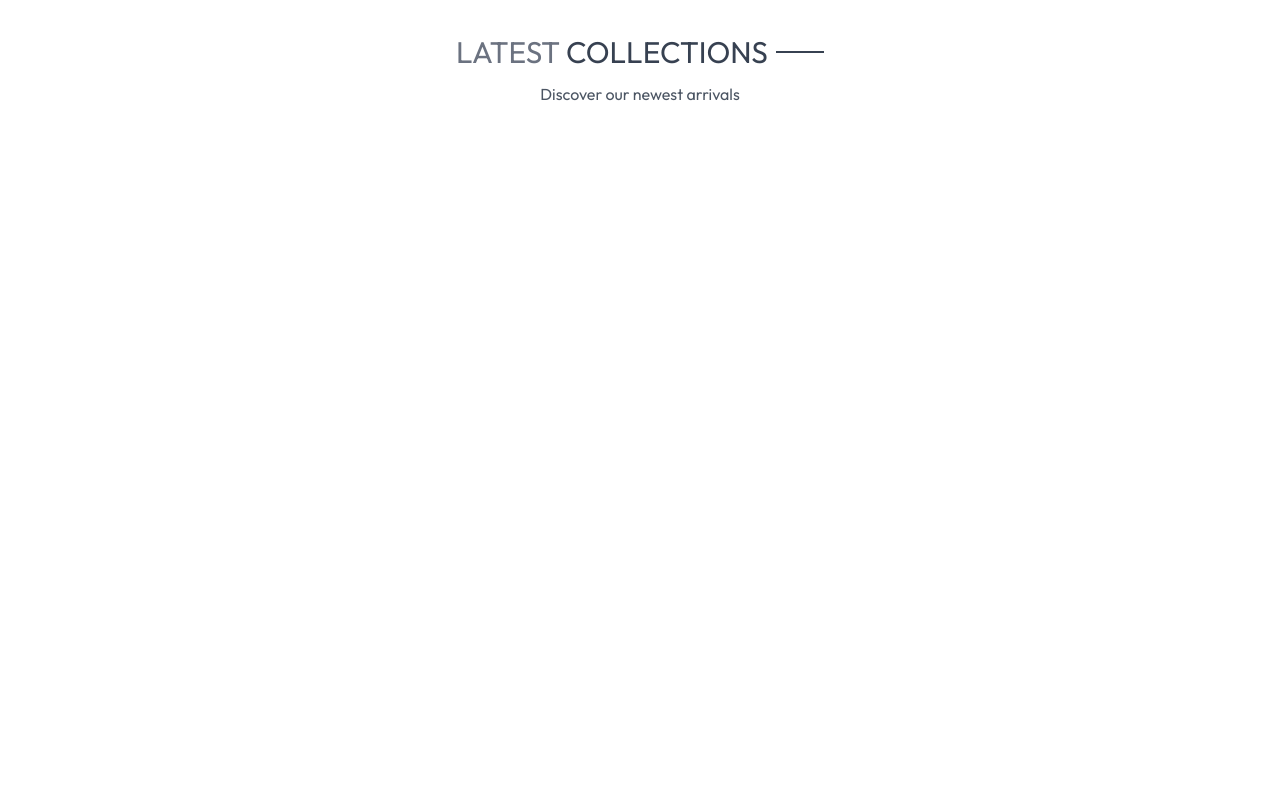
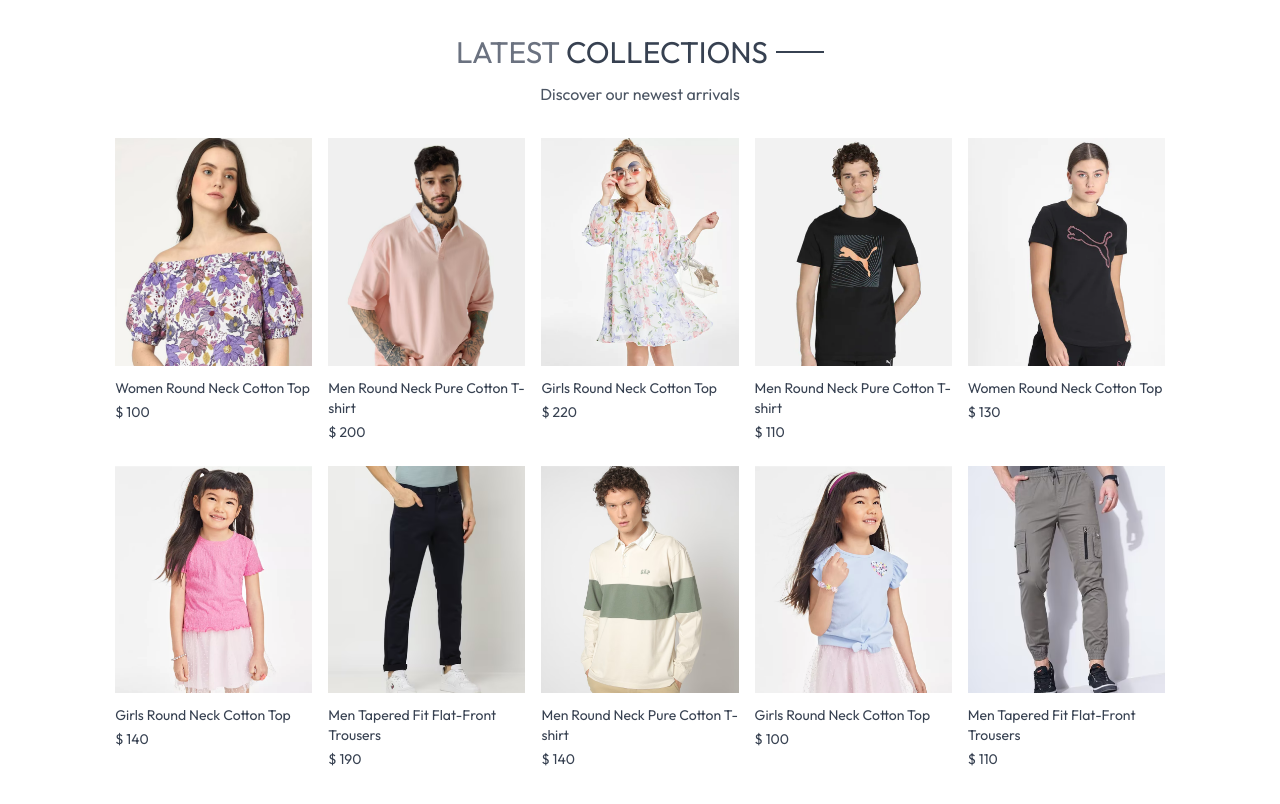
Before and after one commit to CalebM7/ECommerce-Frontend, a React (Vite) app: page / in a window 1280 px wide. Shown: the part 540-1344 px from the top of the page. Before the commit the page ends 800 px from the top, so only its background shows below. Built offline with nearby package versions, Linux system fonts and the light colour scheme.

Commit message:
Display product list , map it with setLatestProducts array , with new component product item

```diff
--- a/src/components/LatestCollection.jsx
+++ b/src/components/LatestCollection.jsx
@@ -1,6 +1,7 @@
 import React, { useContext, useEffect, useState } from 'react';
 import { ShopContext } from '../context/ShopContext';
 import Title from './Title';
+import ProductItem from './ProductItem';
 
 const LatestCollection = () => {
   const { products } = useContext(ShopContext);
@@ -8,7 +9,7 @@
 
   useEffect(() => {
     setLatestProducts(products.slice(0, 10));
-  }, [])
+  }, []);
 
   return (
     <div className="my-10">
@@ -19,7 +20,18 @@
         </p>
       </div>
 
-
+      {/* Rendering Products */}
+      <div className="grid grid-cols-2 sm:grid-cols-3 md:grid-cols-4 lg:grid-cols-5 gap-4 gap-y-6">
+        {latestProducts.map((item, index) => (
+          <ProductItem
+            key={index}
+            id={item._id}
+            image={item.image}
+            name={item.name}
+            price={item.price}
+          />
+        ))}
+      </div>
     </div>
   );
 };
--- /dev/null
+++ b/src/components/ProductItem.jsx
@@ -0,0 +1,24 @@
+import React, { useContext } from 'react';
+import { ShopContext } from '../context/ShopContext';
+import { Link } from 'react-router-dom';
+
+const ProductItem = ({ id, image, name, price }) => {
+  const { currency } = useContext(ShopContext);
+  return (
+    <Link className="text-gray-700 cursor-pointer" to={`/product/${id}`}>
+      <div className="overflow-hidden">
+        <img
+          className="hover:scale-110 transition ease-in-out"
+          src={image[0]}
+          alt=""
+        />
+      </div>
+      <p className="pt-3 pb-1 text-sm">{name}</p>
+      <p className="text-sm font-medium">
+        {currency} {price}
+      </p>
+    </Link>
+  );
+};
+
+export default ProductItem;
```
